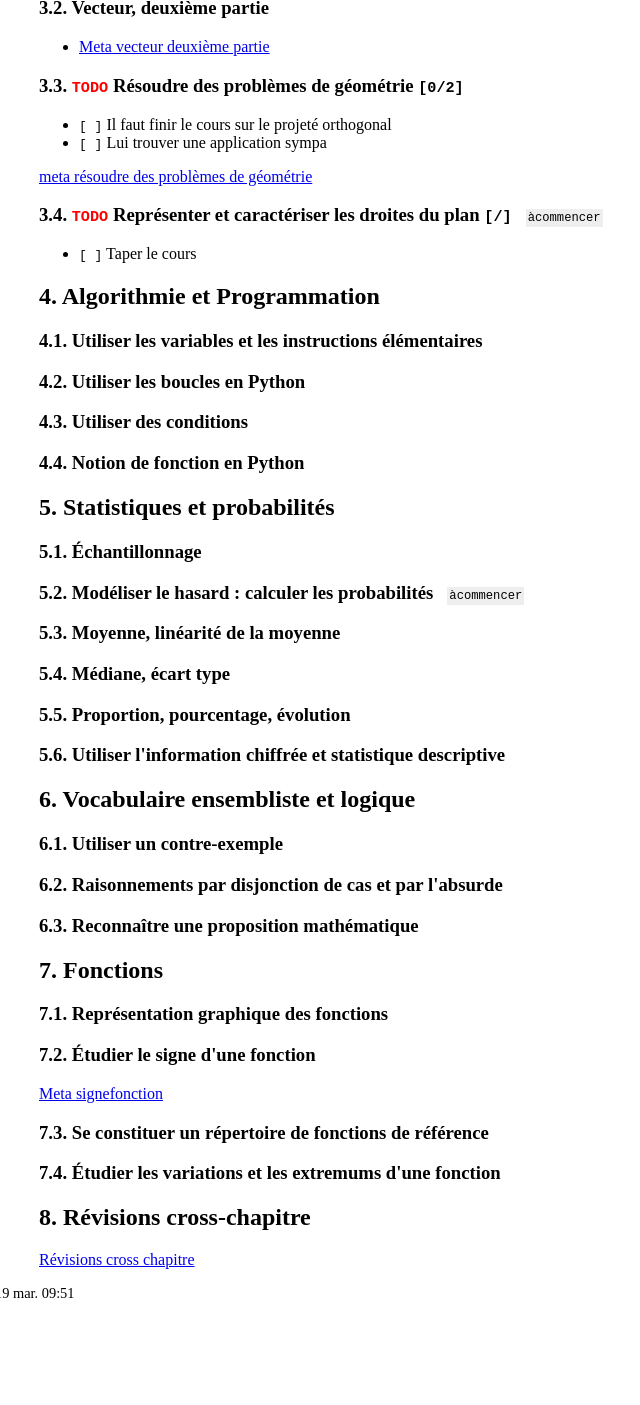
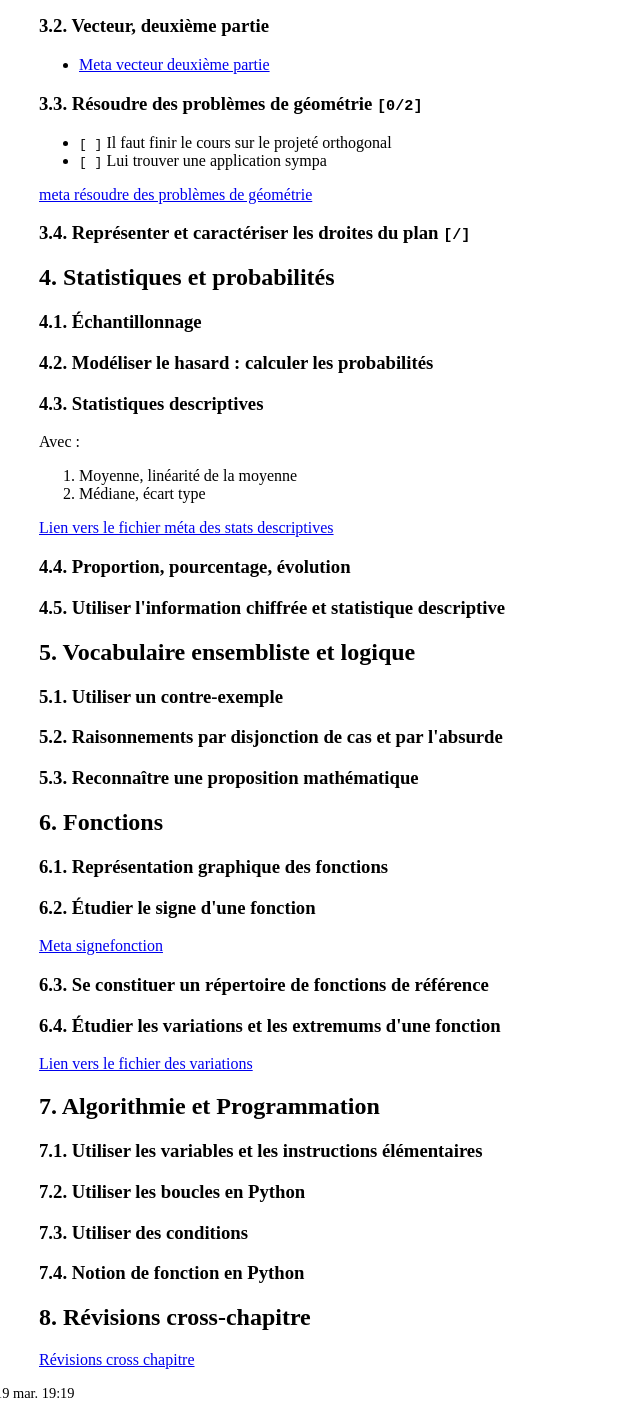
Before and after one commit to MathCoursOrg/cours, a plain HTML site: page meta-meta.html in a window 1280 px wide. Shown: the part 795-2200 px from the top of the page, without its empty margins (121-761 px from the left). Before the commit the page ends 2125 px from the top, so only its background shows below. Drawn offline with Linux system fonts and the light colour scheme.

Commit message:
plein de pdf

```diff
--- a/meta-meta.html
+++ b/meta-meta.html
@@ -3,7 +3,7 @@
 "http://www.w3.org/TR/xhtml1/DTD/xhtml1-strict.dtd">
 <html xmlns="http://www.w3.org/1999/xhtml" lang="fr" xml:lang="fr">
 <head>
-<!-- 2024-03-19 mar. 09:51 -->
+<!-- 2024-03-19 mar. 19:19 -->
 <meta http-equiv="Content-Type" content="text/html;charset=utf-8" />
 <meta name="viewport" content="width=device-width, initial-scale=1" />
 <title>Mes tas de méta</title>
@@ -197,25 +197,27 @@
 <div id="content" class="content">
 <h1 class="title">Mes tas de méta</h1>
 
-<div id="orge34a30c" class="figure">
-<p><img src="./autre/meta/programme_officiel.svg" alt="programme_officiel.svg" class="org-svg" />
+<div id="orgc76c973" class="figure">
+<p><img src="./Progressions/se-situer-dans-le-programme.png" alt="se-situer-dans-le-programme.png" />
 </p>
 </div>
 
-<div id="outline-container-orgadaeaff" class="outline-2">
-<h2 id="orgadaeaff"><span class="section-number-2">1.</span> Programmes asymptotes</h2>
+<div id="outline-container-org4da1f78" class="outline-2">
+<h2 id="org4da1f78"><span class="section-number-2">1.</span> Fichiers importants</h2>
 <div class="outline-text-2" id="text-1">
-<p>
-<a href="programmes_Asymptotes_Org/programmes.html">Lien vers l'ensembles des programmes asymptotes</a>
-</p>
+<ul class="org-ul">
+<li><a href="programmes_Asymptotes_Org/programmes.html">Lien vers l'ensembles des programmes asymptotes</a></li>
+<li><a href="fiche_plan_apprentissage_math.html">Lien vers la fiche de la mort qui tue</a></li>
+</ul>
 </div>
 </div>
+
 <div id="outline-container-org045b898" class="outline-2">
-<h2 id="org045b898"><span class="section-number-2">2.</span> Nombres et calculs <code>[2/5]</code></h2>
+<h2 id="org045b898"><span class="section-number-2">2.</span> Nombres et calculs</h2>
 <div class="outline-text-2" id="text-2">
 </div>
 <div id="outline-container-orgcb430e1" class="outline-3">
-<h3 id="orgcb430e1"><span class="section-number-3">2.1.</span> <span class="todo TODO">TODO</span> Notions de multiples, diviseur et de nombres premiers</h3>
+<h3 id="orgcb430e1"><span class="section-number-3">2.1.</span> Notions de multiples, diviseur et de nombres premiers</h3>
 <div class="outline-text-3" id="text-2-1">
 <ul class="org-ul">
 <li><a href="Nombres et calculs/arithmétique/meta-arithmetique.html">Lien vers le fichier meta arithmétique</a></li>
@@ -223,7 +225,7 @@
 </div>
 </div>
 <div id="outline-container-orge7d692c" class="outline-3">
-<h3 id="orge7d692c"><span class="section-number-3">2.2.</span> <span class="done DONE">DONE</span> Utiliser le calcul littéral (identités remarquables)</h3>
+<h3 id="orge7d692c"><span class="section-number-3">2.2.</span> Utiliser le calcul littéral (identités remarquables)</h3>
 <div class="outline-text-3" id="text-2-2">
 <ul class="org-ul">
 <li><a href="Nombres et calculs/identites-remarquables/meta-identite-remarquables.html">Lien vers le fichier meta identites remarquables</a></li>
@@ -233,7 +235,7 @@
 </div>
 
 <div id="outline-container-orgd4b1c69" class="outline-3">
-<h3 id="orgd4b1c69"><span class="section-number-3">2.3.</span> <span class="done DONE">DONE</span> Manipuler les nombres réels</h3>
+<h3 id="orgd4b1c69"><span class="section-number-3">2.3.</span> Manipuler les nombres réels</h3>
 <div class="outline-text-3" id="text-2-3">
 <ul class="org-ul">
 <li><a href="Nombres et calculs/theorie_des_ensembles/meta_theorie_des_ensembles.html">Meta théorie des ensembles</a></li>
@@ -242,7 +244,7 @@
 </div>
 
 <div id="outline-container-org33d3feb" class="outline-3">
-<h3 id="org33d3feb"><span class="section-number-3">2.4.</span> <span class="todo EN_COURS">EN COURS</span> Inégalités</h3>
+<h3 id="org33d3feb"><span class="section-number-3">2.4.</span> Inégalités</h3>
 <div class="outline-text-3" id="text-2-4">
 <ul class="org-ul">
 <li><a href="Nombres et calculs/inégalités/meta_inegalite.html">Méta inégalité</a></li>
@@ -250,7 +252,7 @@
 </div>
 </div>
 <div id="outline-container-org1353326" class="outline-3">
-<h3 id="org1353326"><span class="section-number-3">2.5.</span> <span class="todo TODO">TODO</span> Intervalles</h3>
+<h3 id="org1353326"><span class="section-number-3">2.5.</span> Intervalles</h3>
 <div class="outline-text-3" id="text-2-5">
 <ul class="org-ul">
 <li><a href="Nombres et calculs/intervalle/meta_intervalle.html">Méta intervalle</a></li>
@@ -277,7 +279,7 @@
 </div>
 
 <div id="outline-container-orgf179a18" class="outline-3">
-<h3 id="orgf179a18"><span class="section-number-3">3.3.</span> <span class="todo TODO">TODO</span> Résoudre des problèmes de géométrie <code>[0/2]</code></h3>
+<h3 id="orgf179a18"><span class="section-number-3">3.3.</span> Résoudre des problèmes de géométrie <code>[0/2]</code></h3>
 <div class="outline-text-3" id="text-3-3">
 <ul class="org-ul">
 <li class="off"><code>[&#xa0;]</code> Il faut finir le cours sur le projeté orthogonal</li>
@@ -290,103 +292,111 @@
 </div>
 </div>
 <div id="outline-container-org8d245bc" class="outline-3">
-<h3 id="org8d245bc"><span class="section-number-3">3.4.</span> <span class="todo TODO">TODO</span> Représenter et caractériser les droites du plan <code>[/]</code>&#xa0;&#xa0;&#xa0;<span class="tag"><span class="_commencer">àcommencer</span></span></h3>
-<div class="outline-text-3" id="text-3-4">
-<ul class="org-ul">
-<li class="off"><code>[&#xa0;]</code> Taper le cours</li>
-</ul>
-</div>
-</div>
-</div>
-
-<div id="outline-container-org5b60cf7" class="outline-2">
-<h2 id="org5b60cf7"><span class="section-number-2">4.</span> Algorithmie et Programmation</h2>
-<div class="outline-text-2" id="text-4">
-</div>
-<div id="outline-container-orge1a15a0" class="outline-3">
-<h3 id="orge1a15a0"><span class="section-number-3">4.1.</span> Utiliser les variables et les instructions élémentaires</h3>
-</div>
-
-<div id="outline-container-org30b6f94" class="outline-3">
-<h3 id="org30b6f94"><span class="section-number-3">4.2.</span> Utiliser les boucles en Python</h3>
-</div>
-
-<div id="outline-container-orgfe22425" class="outline-3">
-<h3 id="orgfe22425"><span class="section-number-3">4.3.</span> Utiliser des conditions</h3>
-</div>
-
-<div id="outline-container-org9dead3b" class="outline-3">
-<h3 id="org9dead3b"><span class="section-number-3">4.4.</span> Notion de fonction en Python</h3>
+<h3 id="org8d245bc"><span class="section-number-3">3.4.</span> Représenter et caractériser les droites du plan <code>[/]</code></h3>
 </div>
 </div>
 
 <div id="outline-container-orgf6bd312" class="outline-2">
-<h2 id="orgf6bd312"><span class="section-number-2">5.</span> Statistiques et probabilités</h2>
-<div class="outline-text-2" id="text-5">
+<h2 id="orgf6bd312"><span class="section-number-2">4.</span> Statistiques et probabilités</h2>
+<div class="outline-text-2" id="text-4">
 </div>
 <div id="outline-container-org5f6a8f8" class="outline-3">
-<h3 id="org5f6a8f8"><span class="section-number-3">5.1.</span> Échantillonnage</h3>
+<h3 id="org5f6a8f8"><span class="section-number-3">4.1.</span> Échantillonnage</h3>
 </div>
 
 <div id="outline-container-org1fcb09d" class="outline-3">
-<h3 id="org1fcb09d"><span class="section-number-3">5.2.</span> Modéliser le hasard : calculer les probabilités&#xa0;&#xa0;&#xa0;<span class="tag"><span class="_commencer">àcommencer</span></span></h3>
+<h3 id="org1fcb09d"><span class="section-number-3">4.2.</span> Modéliser le hasard : calculer les probabilités</h3>
 </div>
 
-<div id="outline-container-orgd9bc3ee" class="outline-3">
-<h3 id="orgd9bc3ee"><span class="section-number-3">5.3.</span> Moyenne, linéarité de la moyenne</h3>
+<div id="outline-container-orgf3a46bc" class="outline-3">
+<h3 id="orgf3a46bc"><span class="section-number-3">4.3.</span> Statistiques descriptives</h3>
+<div class="outline-text-3" id="text-4-3">
+<p>
+Avec :
+</p>
+<ol class="org-ol">
+<li>Moyenne, linéarité de la moyenne</li>
+<li>Médiane, écart type</li>
+</ol>
+
+<p>
+<a href="Statistiques et Probabilités/statistiques_descriptives/meta_statistiques_decriptives.html">Lien vers le fichier méta des stats descriptives</a>
+</p>
 </div>
-
-<div id="outline-container-org46c62ac" class="outline-3">
-<h3 id="org46c62ac"><span class="section-number-3">5.4.</span> Médiane, écart type</h3>
 </div>
 
 <div id="outline-container-orgcc0577f" class="outline-3">
-<h3 id="orgcc0577f"><span class="section-number-3">5.5.</span> Proportion, pourcentage, évolution</h3>
+<h3 id="orgcc0577f"><span class="section-number-3">4.4.</span> Proportion, pourcentage, évolution</h3>
 </div>
 
 <div id="outline-container-org85f65f2" class="outline-3">
-<h3 id="org85f65f2"><span class="section-number-3">5.6.</span> Utiliser l'information chiffrée et statistique descriptive</h3>
+<h3 id="org85f65f2"><span class="section-number-3">4.5.</span> Utiliser l'information chiffrée et statistique descriptive</h3>
 </div>
 </div>
 <div id="outline-container-org87d4e22" class="outline-2">
-<h2 id="org87d4e22"><span class="section-number-2">6.</span> Vocabulaire ensembliste et logique</h2>
-<div class="outline-text-2" id="text-6">
+<h2 id="org87d4e22"><span class="section-number-2">5.</span> Vocabulaire ensembliste et logique</h2>
+<div class="outline-text-2" id="text-5">
 </div>
 <div id="outline-container-org8544b4d" class="outline-3">
-<h3 id="org8544b4d"><span class="section-number-3">6.1.</span> Utiliser un contre-exemple</h3>
+<h3 id="org8544b4d"><span class="section-number-3">5.1.</span> Utiliser un contre-exemple</h3>
 </div>
 
 <div id="outline-container-org65d8776" class="outline-3">
-<h3 id="org65d8776"><span class="section-number-3">6.2.</span> Raisonnements par disjonction de cas et par l'absurde</h3>
+<h3 id="org65d8776"><span class="section-number-3">5.2.</span> Raisonnements par disjonction de cas et par l'absurde</h3>
 </div>
 
 <div id="outline-container-org754c331" class="outline-3">
-<h3 id="org754c331"><span class="section-number-3">6.3.</span> Reconnaître une proposition mathématique</h3>
+<h3 id="org754c331"><span class="section-number-3">5.3.</span> Reconnaître une proposition mathématique</h3>
 </div>
 </div>
 
 <div id="outline-container-org7f92af2" class="outline-2">
-<h2 id="org7f92af2"><span class="section-number-2">7.</span> Fonctions</h2>
-<div class="outline-text-2" id="text-7">
+<h2 id="org7f92af2"><span class="section-number-2">6.</span> Fonctions</h2>
+<div class="outline-text-2" id="text-6">
 </div>
 <div id="outline-container-orgb416d4e" class="outline-3">
-<h3 id="orgb416d4e"><span class="section-number-3">7.1.</span> Représentation graphique des fonctions</h3>
+<h3 id="orgb416d4e"><span class="section-number-3">6.1.</span> Représentation graphique des fonctions</h3>
 </div>
 
 <div id="outline-container-org0481c6e" class="outline-3">
-<h3 id="org0481c6e"><span class="section-number-3">7.2.</span> Étudier le signe d'une fonction</h3>
-<div class="outline-text-3" id="text-7-2">
+<h3 id="org0481c6e"><span class="section-number-3">6.2.</span> Étudier le signe d'une fonction</h3>
+<div class="outline-text-3" id="text-6-2">
 <p>
 <a href="Fonctions/etudier_le_signe_fonction/meta_signe_fonction.html">Meta signefonction</a>
 </p>
 </div>
 </div>
 <div id="outline-container-orgddc56c6" class="outline-3">
-<h3 id="orgddc56c6"><span class="section-number-3">7.3.</span> Se constituer un répertoire de fonctions de référence</h3>
+<h3 id="orgddc56c6"><span class="section-number-3">6.3.</span> Se constituer un répertoire de fonctions de référence</h3>
 </div>
 
 <div id="outline-container-org15f2ab9" class="outline-3">
-<h3 id="org15f2ab9"><span class="section-number-3">7.4.</span> Étudier les variations et les extremums d'une fonction</h3>
+<h3 id="org15f2ab9"><span class="section-number-3">6.4.</span> Étudier les variations et les extremums d'une fonction</h3>
+<div class="outline-text-3" id="text-6-4">
+<p>
+<a href="Fonctions/etudier_les_variations_et_les_extremums/meta_variations.html">Lien vers le fichier des variations</a>
+</p>
+</div>
+</div>
+</div>
+<div id="outline-container-org5b60cf7" class="outline-2">
+<h2 id="org5b60cf7"><span class="section-number-2">7.</span> Algorithmie et Programmation</h2>
+<div class="outline-text-2" id="text-7">
+</div>
+<div id="outline-container-orge1a15a0" class="outline-3">
+<h3 id="orge1a15a0"><span class="section-number-3">7.1.</span> Utiliser les variables et les instructions élémentaires</h3>
+</div>
+
+<div id="outline-container-org30b6f94" class="outline-3">
+<h3 id="org30b6f94"><span class="section-number-3">7.2.</span> Utiliser les boucles en Python</h3>
+</div>
+
+<div id="outline-container-orgfe22425" class="outline-3">
+<h3 id="orgfe22425"><span class="section-number-3">7.3.</span> Utiliser des conditions</h3>
+</div>
+
+<div id="outline-container-org9dead3b" class="outline-3">
+<h3 id="org9dead3b"><span class="section-number-3">7.4.</span> Notion de fonction en Python</h3>
 </div>
 </div>
 
@@ -400,7 +410,7 @@
 </div>
 </div>
 <div id="postamble" class="status">
-<p class="date">Created: 2024-03-19 mar. 09:51</p>
+<p class="date">Created: 2024-03-19 mar. 19:19</p>
 <p class="validation"><a href="https://validator.w3.org/check?uri=referer">Validate</a></p>
 </div>
 </body>
```
Also changed, not shown: 12 other files.
